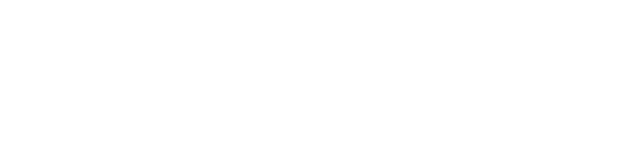
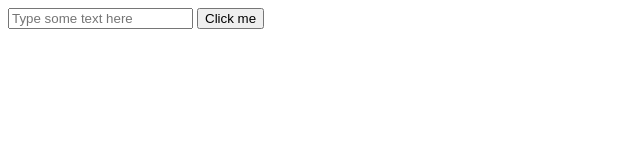
Before and after one commit to m-tambo/string-manipulation, a plain HTML site: page index.html in a window 1280 px wide. Shown: the whole page, without its empty margins (0-640 px from the left). Drawn offline with Linux system fonts and the light colour scheme.

Commit message:
input and button

```diff
--- a/index.html
+++ b/index.html
@@ -5,7 +5,8 @@
    <title>String Manipulation Exercise</title>
 </head>
 <body>
-
+   <input id="input" type="text" placeholder="Type some text here">
+   <button id="button">Click me</button>
    <script src="strings.js"></script>
 </body>
 </html>
```
